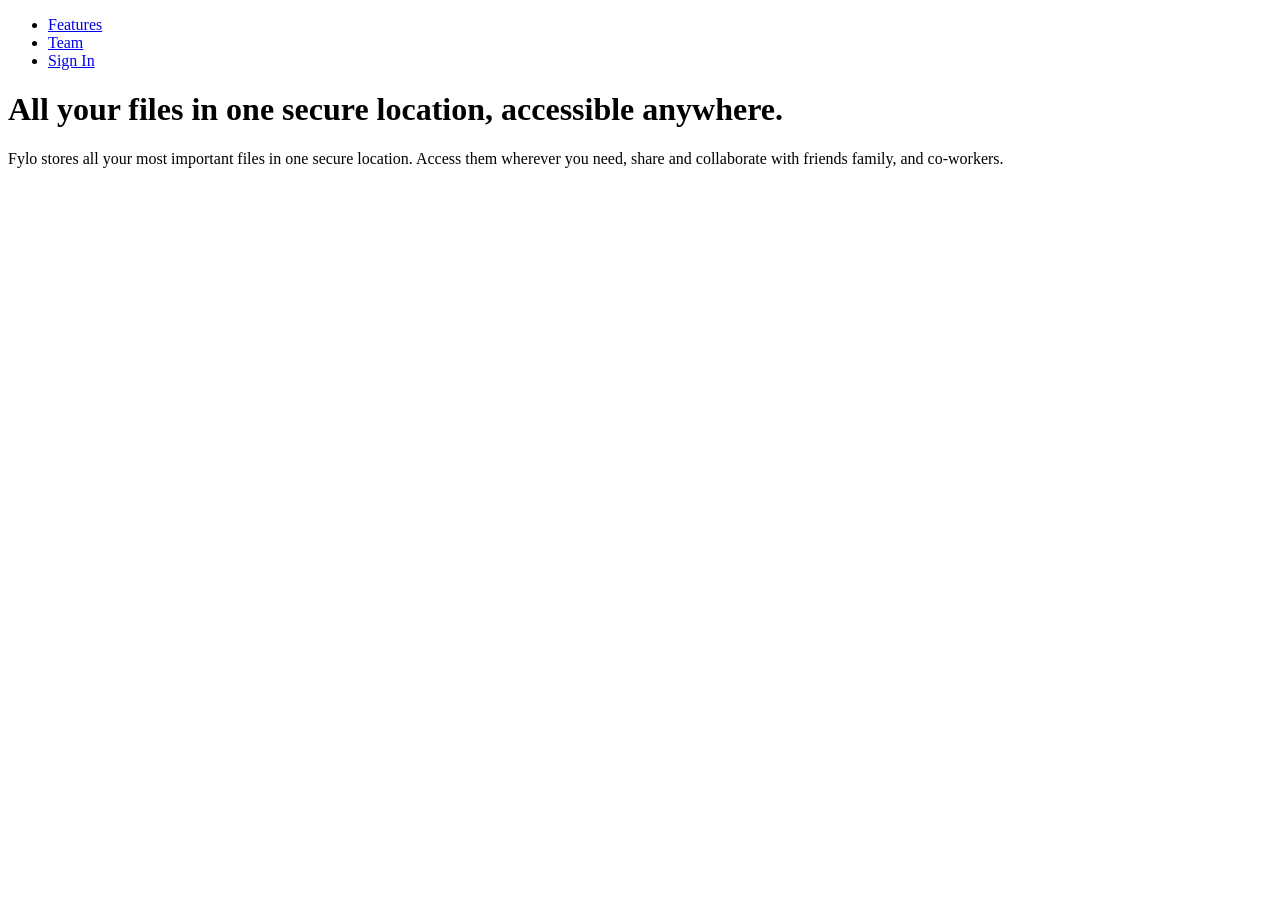
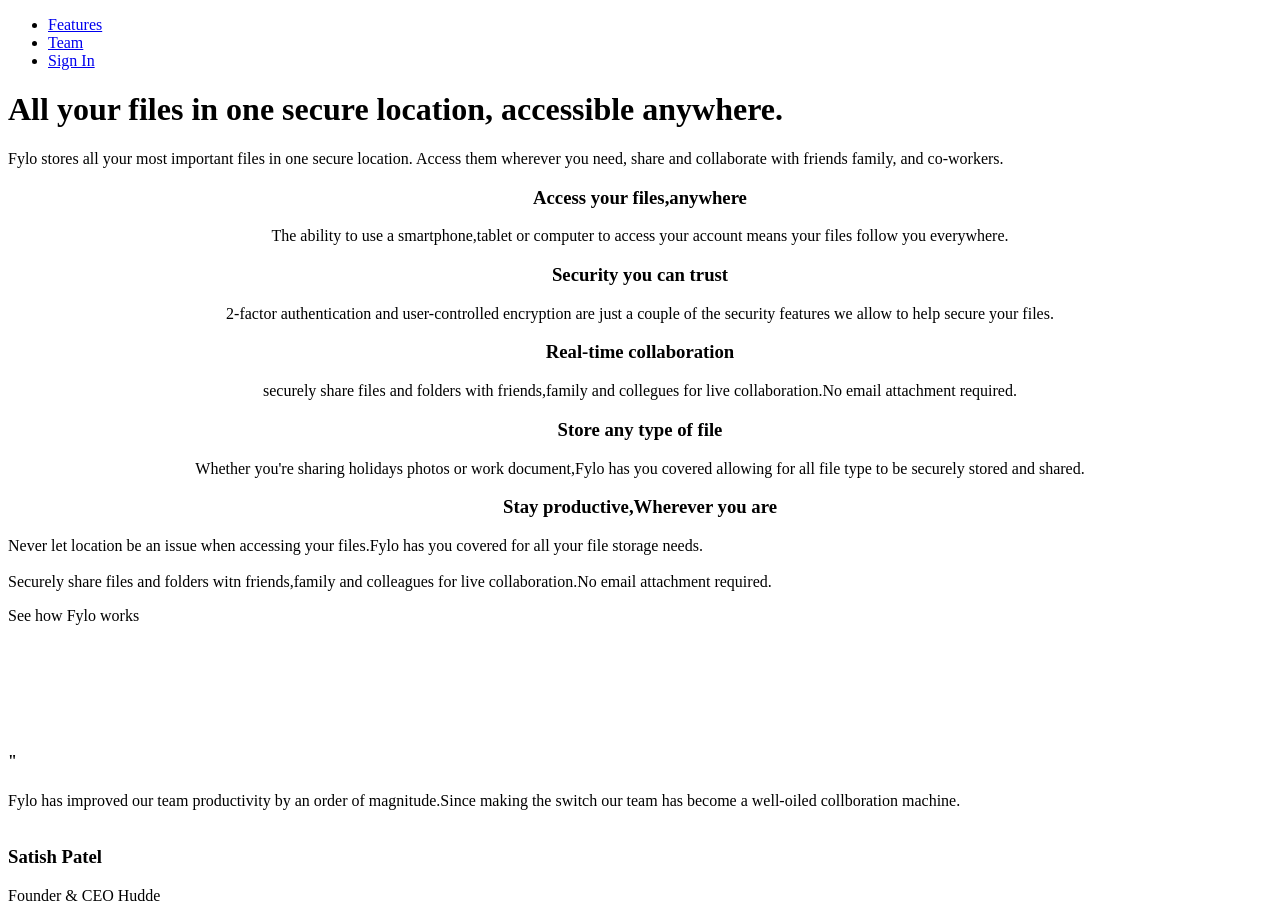
Before and after one commit to Ajibola1234/SH-Internship-Capstone-G10, a plain HTML site: page index.html in a window 1280 px wide. Before the commit the page ends 800 px from the top, so only its background shows below. Drawn offline with Linux system fonts and the light colour scheme.

Commit message:
Update index.html

```diff
--- a/index.html
+++ b/index.html
@@ -16,6 +16,43 @@
   </header>
   <h1> All your files in one secure location, accessible anywhere.</h1>
   <p class="lg-p mt-2">Fylo stores all your most important files in one secure location. Access them wherever you need, share and collaborate with friends family, and co-workers.</p>
+    <h3 align="center">Access your files,anywhere</h3>
+
+      <p align="center">The ability to use a smartphone,tablet or computer to access your account means your files follow you everywhere.</p>
+
+      <h3 align="center">Security you can trust</h3>
+
+       <p align="center">2-factor authentication and user-controlled encryption are just a couple of the security features we allow to help secure your files.</p>
+
+       <h3 align="center">Real-time collaboration</h3>
+
+       <p align="center">securely share files and folders with friends,family and collegues for live collaboration.No email attachment required.</p>
+
+       <h3 align="center">Store any type of file</h3>
+
+       <p align="center">Whether you're sharing holidays photos or work document,Fylo has you covered allowing for all file type to be securely stored and shared.</p>
+
+       <h3 align="center">Stay productive,Wherever you are</h3>
+
+       <p>Never let location be an issue when accessing your files.Fylo has you covered for all your file storage needs.<br/><br/> Securely share files and folders witn friends,family and colleagues for live collaboration.No email attachment required.</p>
+
+       <p style="text decoration:underline;">See how Fylo works</p><br/><br/><br/><br/><br/>
+
+
+
+      <h4>"</h4>
+
+      <p>Fylo has improved our team productivity by an order of magnitude.Since making the switch our team has become a well-oiled collboration machine.<br/><br/></p>
+
+      <h3>Satish Patel</h3>
+
+      <p>Founder & CEO Hudde</p>
+
+
+
+
+
+
 </body>
 
 </html>
```
